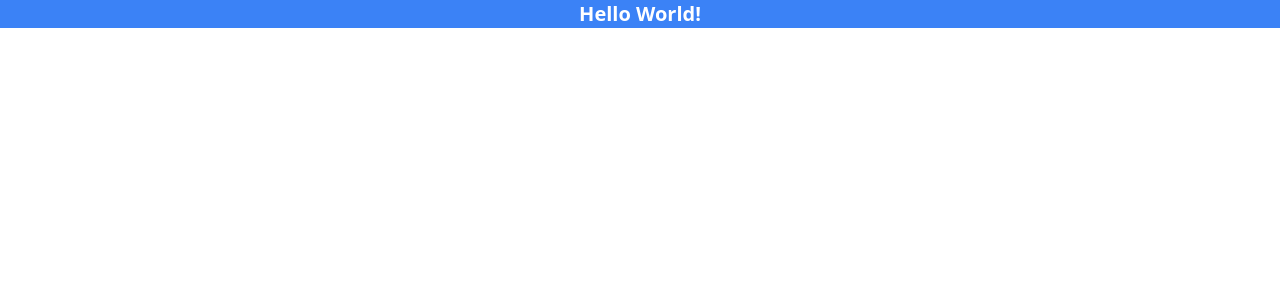
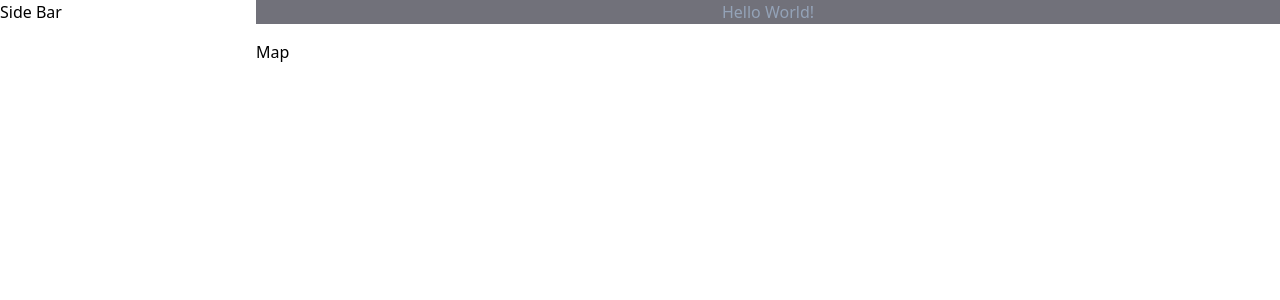
Before and after one commit to jsr09/Google-Maps-Intro, a React (Create React App) app in the folder googlemapintro/: page / in a window 1280 px wide. Shown: the top 300 px of the page. Built offline with nearby package versions, Linux system fonts and the light colour scheme.

Commit message:
created sidebar navbar map components learning tailwind styling.

```diff
--- a/googlemapintro/package.json
+++ b/googlemapintro/package.json
@@ -6,8 +6,10 @@
     "@testing-library/jest-dom": "^5.16.5",
     "@testing-library/react": "^13.4.0",
     "@testing-library/user-event": "^13.5.0",
+    "google-map-react": "^2.2.0",
     "react": "^18.2.0",
     "react-dom": "^18.2.0",
+    "react-router-dom": "^6.10.0",
     "react-scripts": "5.0.1",
     "web-vitals": "^2.1.4"
   },
--- a/googlemapintro/src/App.js
+++ b/googlemapintro/src/App.js
@@ -1,9 +1,21 @@
-import logo from './logo.svg';
+import NavBar from "./components/NavBar";
+import SideBar from "./components/SideBar";
+import Map from "./components/Map";
 
 function App() {
   return (
-    <div className= 'text-xl text-center font-semibold bg-blue-500 text-white'>
-      Hello World!
+    <div className="flex h-screen">
+      <div className="w-1/5">
+        <SideBar />
+      </div>
+      <div className="w-4/5">
+        <div className="mb-4">
+          <NavBar />
+        </div>
+        <div className="h-full">
+          <Map />
+        </div>
+      </div>
     </div>
   );
 }
--- /dev/null
+++ b/googlemapintro/src/components/Map.jsx
@@ -0,0 +1,12 @@
+import React  from "react";
+
+
+const Map = () => {
+return (
+    <div>
+        <h1>Map</h1>
+    </div>
+)
+};
+
+export default Map;
--- /dev/null
+++ b/googlemapintro/src/components/NavBar.jsx
@@ -0,0 +1,12 @@
+import React from "react";
+
+const NavBar = () => {
+  return (
+    <nav className="text-center bg-zinc-500 text-slate-400 height-">
+        Hello World!
+    </nav>
+  );
+};
+
+
+export default NavBar;
--- /dev/null
+++ b/googlemapintro/src/components/SideBar.jsx
@@ -0,0 +1,11 @@
+import React from "react";
+
+const Sidebar = () => {
+    return (
+        <div className="sidebar">
+            Side Bar
+        </div>
+    )
+}
+
+export default Sidebar;
```
Also changed, not shown: googlemapintro/src/index.js (+6 -3 lines), 1 other file (tests, documents, lock files or other folders).
